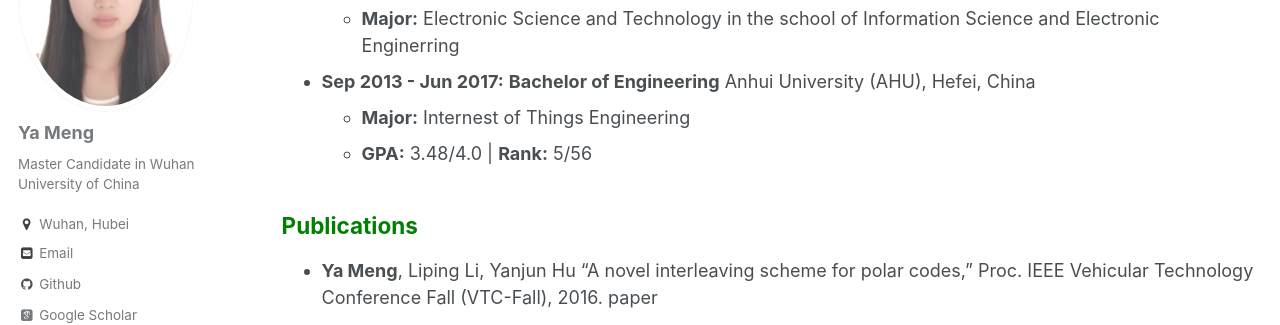
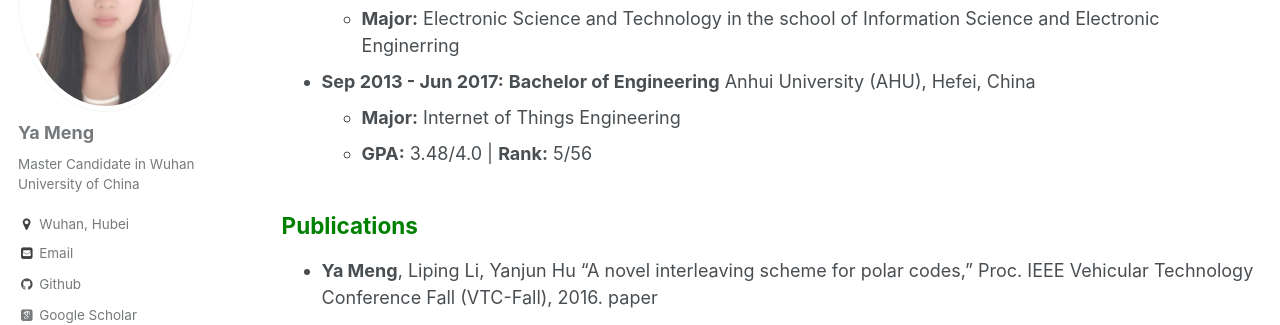
Before and after one commit to mengMia/yameng-ahu.github.io, a Jekyll site: the page built from _pages/cv.md, in a window 1280 px wide and 900 px high, scrolled down 361 px. Shown: the part 153-478 px from the top of the window. Built offline with Jekyll 4.4.1, drawn with Linux system fonts in a browser that asks for light colours; some web fonts are replaced.

Commit message:
Update cv.md

```diff
--- a/_pages/cv.md
+++ b/_pages/cv.md
@@ -19,7 +19,7 @@ decoding of polar codes, and to use this error pattern to improve the performanc
   - **Major:**  Electronic Science and Technology in the school of Information Science and Electronic Enginerring
 
 * **Sep 2013 - Jun 2017:** **Bachelor of Engineering** Anhui University (AHU), Hefei, China
-  - **Major:**  Internest of Things Engineering
+  - **Major:**  Internet of Things Engineering
   - **GPA:** 3.48/4.0 \| **Rank:** 5/56 &nbsp;&nbsp;
 
 ## <span style="color: green"> Publications </span>
```
